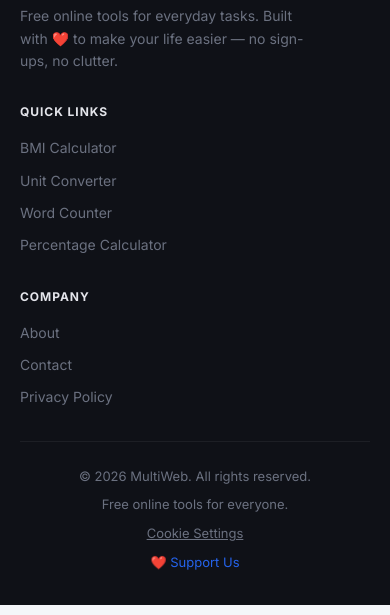
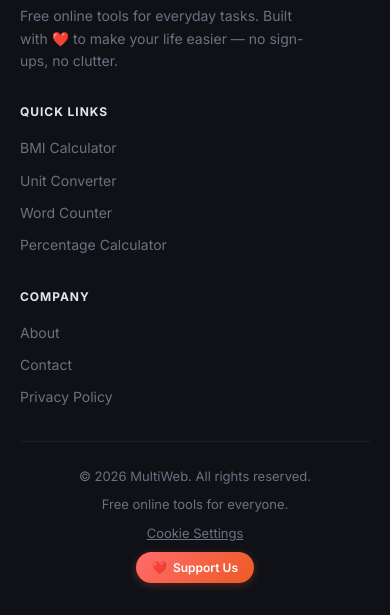
Before and after one commit to tayoismail/multiweb, a plain HTML site: page index.html in a window 390 px wide. Shown: the part 6080-6695 px from the top of the page. Drawn offline with Linux system fonts and the light colour scheme.

Commit message:
Add Flutterwave donation button to footer\n\n- Add Support Us button with Flutterwave payment link\n- Button opens in new tab with noopener noreferrer\n- Gradient styling with hover effects\n- Mobile responsive

```diff
--- a/common-styles.css
+++ b/common-styles.css
@@ -972,7 +972,40 @@ code {
   }
 }
 
-/* ===== 21. PRINT ===== */
+/* ===== 21. DONATION BUTTON ===== */
+.donate-btn {
+  display: inline-flex;
+  align-items: center;
+  gap: 6px;
+  padding: 8px 20px;
+  background: linear-gradient(135deg, #ff6b6b, #ee5a24);
+  color: #fff;
+  border-radius: var(--radius-full);
+  font-weight: 600;
+  font-size: 0.8125rem;
+  text-decoration: none;
+  transition: transform var(--transition), box-shadow var(--transition),
+              background var(--transition);
+  box-shadow: 0 2px 8px rgba(238, 90, 36, 0.3);
+}
+.donate-btn:hover {
+  transform: translateY(-2px);
+  box-shadow: 0 4px 16px rgba(238, 90, 36, 0.4);
+  background: linear-gradient(135deg, #ee5a24, #d63031);
+  color: #fff;
+  text-decoration: none;
+}
+.donate-btn:active {
+  transform: scale(0.97);
+}
+@media (max-width: 600px) {
+  .donate-btn {
+    padding: 6px 16px;
+    font-size: 0.75rem;
+  }
+}
+
+/* ===== 22. PRINT ===== */
 @media print {
   * { background: transparent !important; color: #000 !important; box-shadow: none !important; }
   .navbar, .theme-toggle, .nav-toggle, .skip-link { display: none !important; }
```
